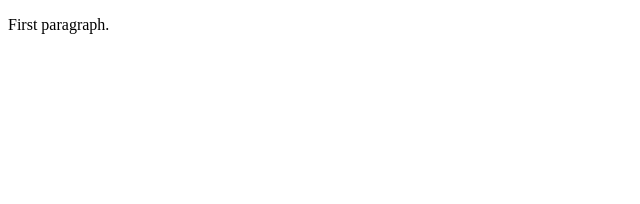
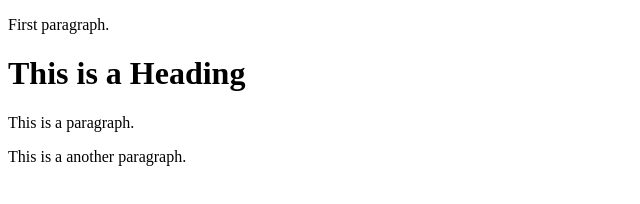
Before and after one commit to albi145/learning-git, a plain HTML site: page index.html in a window 1280 px wide. Shown: the whole page, without its empty margins (0-640 px from the left). Drawn offline with Linux system fonts and the light colour scheme.

Commit message:
upadte the index.html

```diff
--- a/index.html
+++ b/index.html
@@ -5,5 +5,8 @@
 </head>
 <body>
     <p>First paragraph. </p>
+    <h1>This is a Heading</h1>
+    <p>This is a paragraph.</p>
+    <p>This is a another paragraph.</p>
 </body>
 </html>
```
